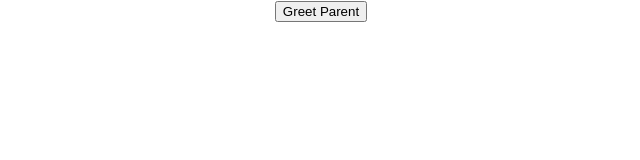
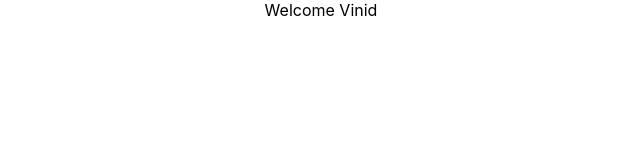
Before and after one commit to vinid14/reactDev, a React (Create React App) app: page / in a window 1280 px wide. Shown: the top 160 px of the page, without its empty margins (319-959 px from the left). Built offline with nearby package versions, Linux system fonts and the light colour scheme.

Commit message:
ConditionalRendering

```diff
--- a/src/App.js
+++ b/src/App.js
@@ -10,11 +10,13 @@
 import ClassClick from './components/ClassClick';
 import EventBind from './components/EventBind';
 import ParentComponent from './components/ParentComponent';
+import UserGreeting from './components/UserGreeting';
 
 function App() {
   return (
     <div className="App">
-      <ParentComponent/>
+      <UserGreeting/>
+      {/* <ParentComponent/> */}
       {/* <EventBind/> */}
       {/* <FunctionClick/> */}
       {/* <ClassClick/> */}
--- /dev/null
+++ b/src/components/UserGreeting.js
@@ -0,0 +1,33 @@
+import React, { Component } from 'react'
+
+ class UserGreeting extends Component {
+
+    constructor(props) {
+        super(props)
+
+        this.state = {
+            isLoggedIn:true
+        }
+    }
+
+    render() {
+        if(this.state.isLoggedIn){
+            return (
+                <div>
+
+                <div> Welcome Vinid</div>
+                </div>
+            )
+        }else{
+            return (
+                <div>
+
+                <div> Welcome Guest</div>
+                </div>
+            )
+        }
+
+    }
+}
+
+export default UserGreeting
```
